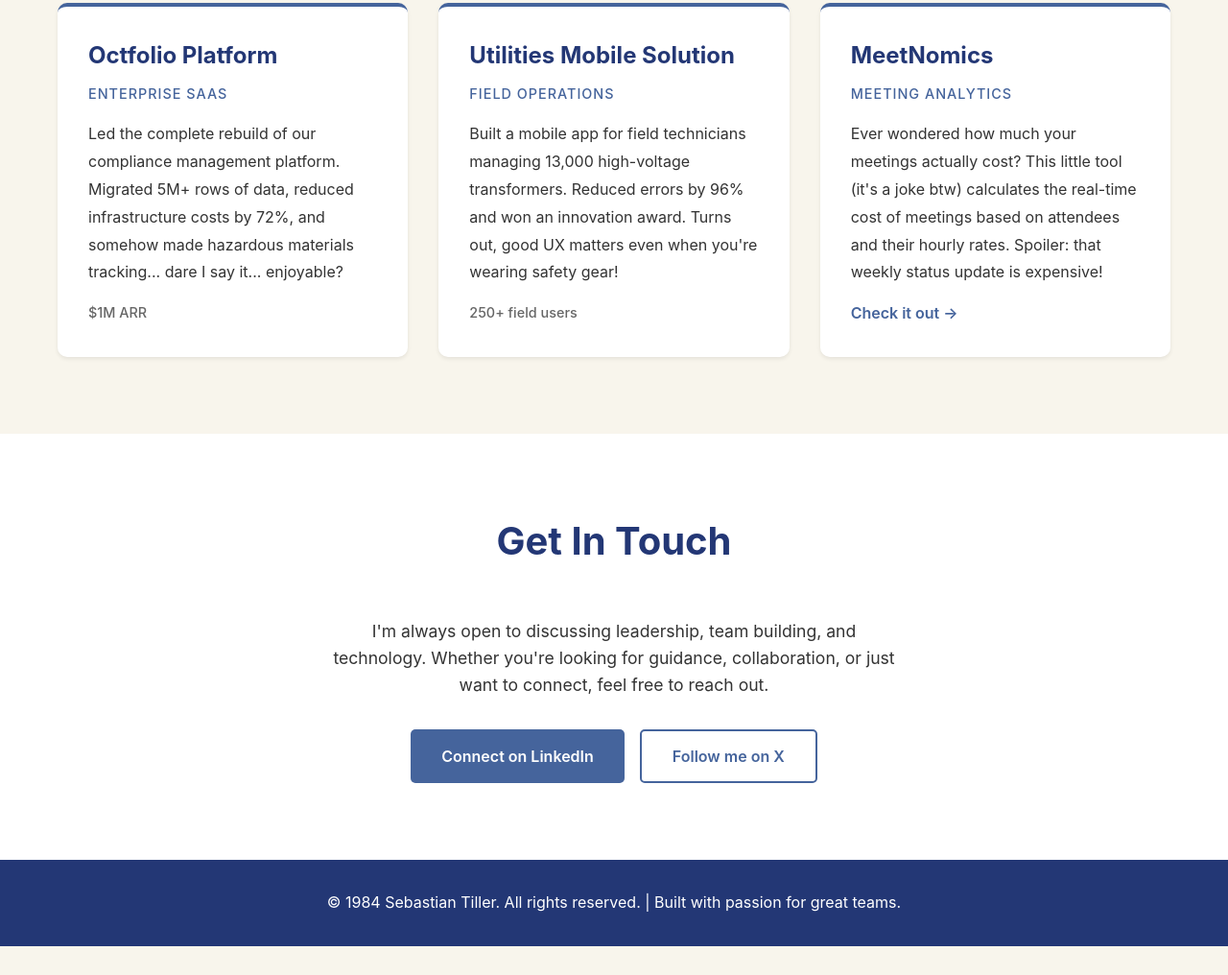
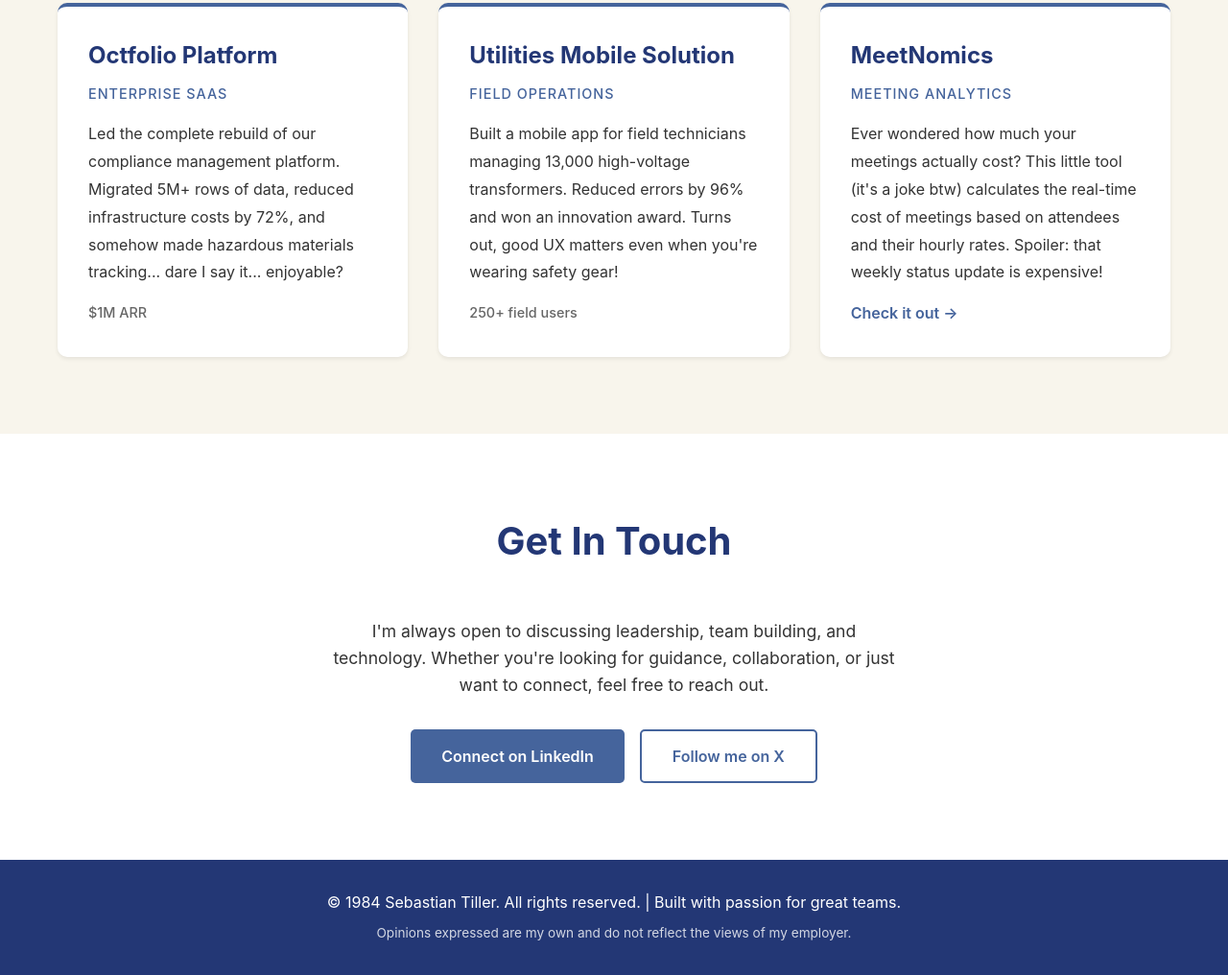
Before and after one commit to sebbiet/sebbiet.github.io, a plain HTML site: page index.html in a window 1280 px wide. Shown: the part 4787-5803 px from the top of the page at 96% size. Before the commit the page ends 5773 px from the top, so only its background shows below. Drawn offline with Linux system fonts and the light colour scheme.

Commit message:
chore: updated footer disclaimer

```diff
--- a/index.html
+++ b/index.html
@@ -299,6 +299,7 @@
     <footer class="footer" role="contentinfo">
         <div class="container">
             <p>&copy; 1984 Sebastian Tiller. All rights reserved. | Built with passion for great teams.</p>
+            <p class="disclaimer">Opinions expressed are my own and do not reflect the views of my employer.</p>
         </div>
     </footer>
 
--- a/styles.css
+++ b/styles.css
@@ -635,6 +635,12 @@
     padding: 2rem 0;
 }
 
+.footer .disclaimer {
+    font-size: 0.85rem;
+    opacity: 0.8;
+    margin-top: 0.5rem;
+}
+
 /* Responsive Design */
 @media (max-width: 768px) {
     .hamburger {
```
